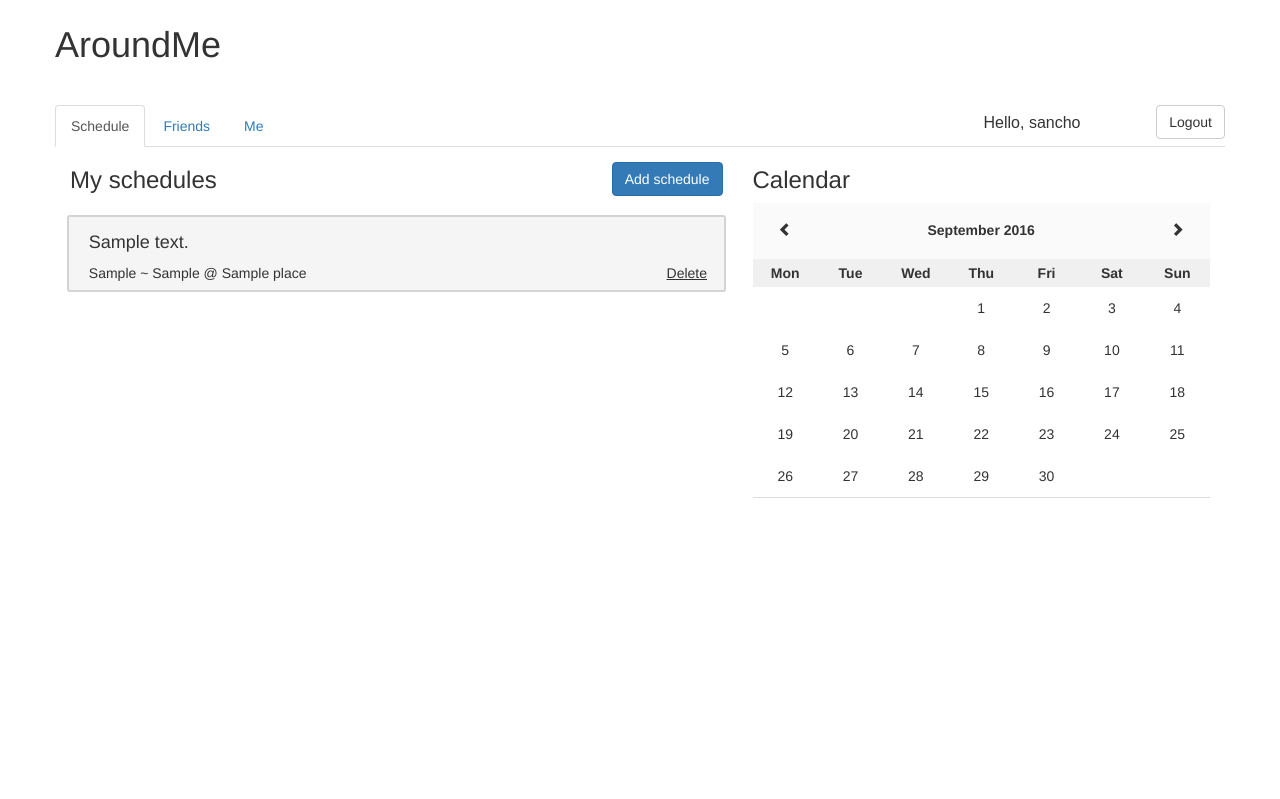
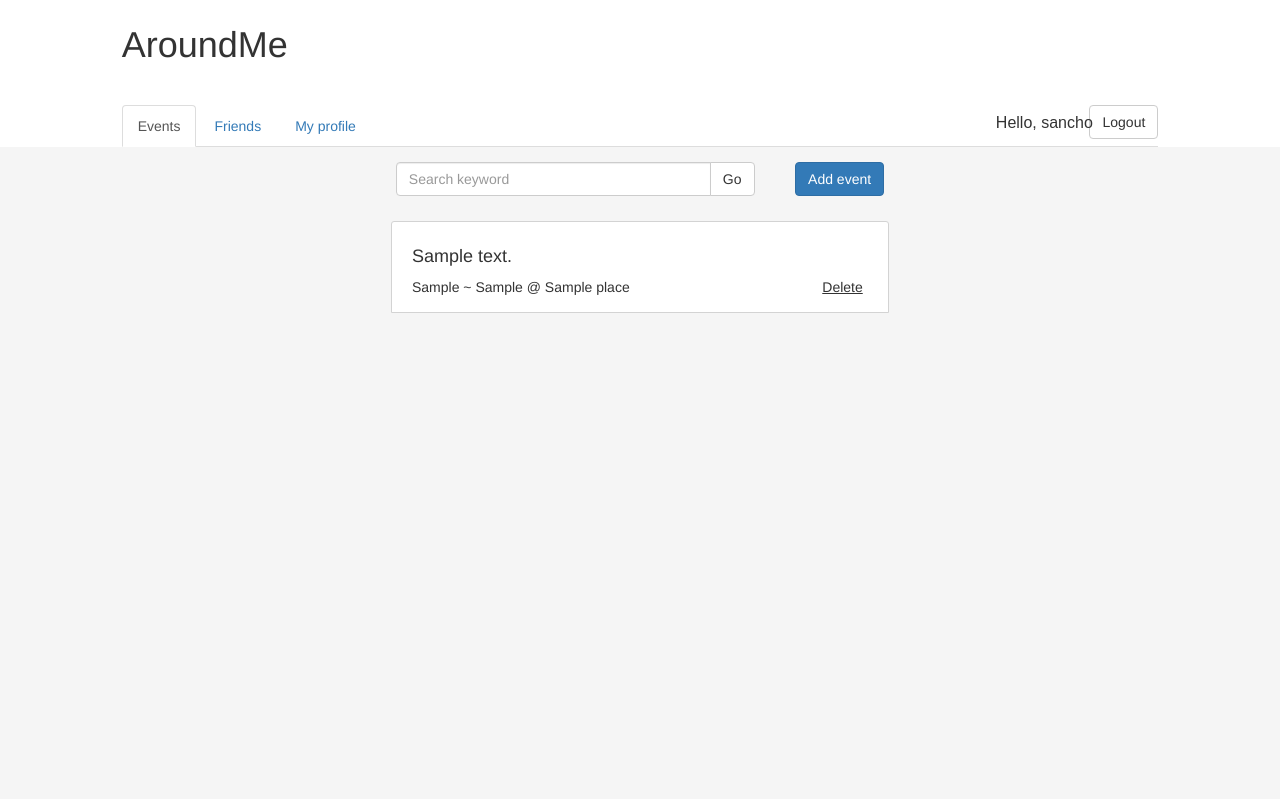
Before and after one commit to SanchoSuh/PRJ-Aroundme, a Django app: template aroundme/templates/AM_schedule.html in a window 1280 px wide. Shown: the top 799 px of the page. Before the commit the page ends 498 px from the top, so only its background shows below. Run offline with Django 3.2, Linux system fonts and the light colour scheme; a user stored in the database is signed in; tables that the repository leaves empty hold one stand-in row (values such as "Sample post"); the template is opened without the code that fills it: most values are stand-ins (such as "Sample title", 1, 10 or a date in 2020); some libraries are stand-ins or nearby versions.

Commit message:
3rd commit

```diff
--- a/aroundme/models.py
+++ b/aroundme/models.py
@@ -45,8 +45,8 @@ class Anniversary(EventBase) :
 
 
 class PersonalEvent(EventBase) :
-    datetime_start = models.DateTimeField()
-    datetime_finish = models.DateTimeField()
+    date_start = models.DateField()
+    date_finish = models.DateField()
 
 
 
--- a/aroundme/static/css/AM_main.css
+++ b/aroundme/static/css/AM_main.css
@@ -1,3 +1,7 @@
+html, body {
+    height : 100%;
+}
+
 #hello-user-message {
     position : relative;
     text-align : left;
@@ -24,17 +28,30 @@
     padding-top : 15px;
 }
 
+#search-window {
+    margin : 0 auto;
+    text-align : center;
+    padding-top : 15px;
+    padding-bottom : 15px;
+}
+
 .default-padding {
     padding : 1%;
 }
 
+#lightgrey-bg {
+    background-color : WhiteSmoke;
+    height : 2000px;
+    overflow : auto;
+}
+
 .event-list {
     margin : 5px;
-    padding : 1%;
+    padding : 3%;
     padding-left : 20px;
-    background-color : WhiteSmoke;
-    border : 2px solid LightGray;
-    border-radius : 3px;
+    background-color : White;
+    border : 1px solid LightGray;
+    border-radius : 3px 3px 0px 0px;
 }
 
 #h4_id_no_schedule {
--- a/aroundme/static/js/AM_main_events.js
+++ b/aroundme/static/js/AM_main_events.js
@@ -56,6 +56,13 @@ $('.event-list').on("click", function(event) {
 $('.event-list').dblclick(function() {
     console.log('event list double-clicked');
 
+    // Get data from server via AJAX
+
+    var modal = $('#add-schedule-modal').modal({
+
+    });
+
+    modal.find('.modal-title').text("test");
 });
 
 
--- a/aroundme/templates/AM_main.html
+++ b/aroundme/templates/AM_main.html
@@ -10,24 +10,31 @@
         <link rel="stylesheet" href="{% static 'css/AM_main.css' %}">
         <!-- Adding Bootstrap CSS code script -->
         <link rel="stylesheet" href="https://maxcdn.bootstrapcdn.com/bootstrap/3.3.2/css/bootstrap.min.css">
-        <link rel="stylesheet" href="{% static 'css/zabuto_calendar.min.css' %}">
+      <!--  <link rel="stylesheet" href="{% static 'css/zabuto_calendar.min.css' %}">-->
     </head>
 
     <body>
 
 
-        <div class = "container">
+        <div class = "container-fluid">
+
             <!-- Header part1. Logo -->
                 <div class = "row">
+                    <div class="col-md-1"></div>
+                    <div class="col-md-10">
                         <h1 class = "main-logo">AroundMe</h1>
+                    </div>
+                    <div class="col-md-1"></div>
                 </div>
                 <!-- Header part2. Tab menus -->
                 <div class = "row">
+                    <div class="col-md-1"></div>
+                    <div class="col-md-10">
                         <ul class="nav nav-tabs">
-                    <li class = "nav-item active" role="presentation"><a href="#">Schedule</a></li>
+                            <li class = "nav-item active" role="presentation"><a href="#">Events</a></li>
                             <li class = "nav-item" role="presentation"><a href="#">Friends</a></li>
                             <!--<li class = "nav-item" role="presentation"><a href="#">Events</a></li>-->
-                    <li class = "nav-item" role="presentation"><a href="#">Me</a></li>
+                            <li class = "nav-item" role="presentation"><a href="#">My profile</a></li>
 
                             <!--{%if user.is_authenticated &}-->
                             <span id="hello-user-message">Hello, {{ user.username }} </span>
@@ -37,12 +44,18 @@
                             <!--<button type="button" id="logout_button" class="btn btn-default navbar-btn" style="float:right">Logout</button>-->
                         </ul>
                     </div>
+                    <div class="col-md-1"></div>
+                </div>
+                <!-- Main body parts embraced with Bootstrap container -->
 
-            <!-- Main body parts embraced with Bootstrap container -->
-            <div class = "row">
 
+
+                    <div class = "row" id="lightgrey-bg">
+                        <div class="col-md-1"></div>
+                        <div class="col-md-10" >
                         {% block AM_schedule %} {% endblock %}
-
+                        </div>
+                        <div class="col-md-1"></div>
                     </div>
 
         </div>
@@ -53,7 +66,7 @@
         <script src="https://maxcdn.bootstrapcdn.com/bootstrap/3.3.2/js/bootstrap.min.js"></script>
         <script src="{% static 'js/AM_main.js' %}"></script>
         <script src="{% static 'js/AM_main_events.js' %}"></script>
-        <script src="{% static 'js/zabuto_calendar.min.js' %}"></script>
+     <!--   <script src="{% static 'js/zabuto_calendar.min.js' %}"></script>-->
 
     </body>
 
--- a/aroundme/templates/AM_schedule.html
+++ b/aroundme/templates/AM_schedule.html
@@ -2,14 +2,31 @@
 
 
 {% block AM_schedule %}
-    <div class="col-md-7">
+    <!-- Left blank 25% of the screen -->
+    <div class="col-md-3" id="left-layout">
+
+    </div>
+
+    <!-- main body of Event tab -->
+    <div class="col-md-6" id="mid-layout">
         <div class="row" id="my-schedules-align">
-            <div class="col-md-8">
-                <h3>My schedules</h3>
+
+            <!-- search window -->
+            <div class="col-md-9">
+                <div class="input-group" id="search-window">
+                    <input type="text" class="form-control" placeholder="Search keyword">
+                    <span class="input-group-btn">
+                        <button class="btn btn-default" type="button">Go</button>
+                    </span>
+                </div>
             </div>
-            <div class="col-md-4">
+
+            <div class="col-md-1"></div>
+
+            <!-- add event button -->
+            <div class="col-md-2">
                 <div id="button-add-schedule">
-                    <button type="button" class="btn btn-primary" data-toggle="modal" data-target="#add-schedule-modal">Add schedule</button>
+                    <button type="button" class="btn btn-primary" data-toggle="modal" data-target="#add-schedule-modal">Add event</button>
                         <div class="modal fade" id="add-schedule-modal" tabindex="-1" role="dialog" aria-labelledby="add-modal-label" aria-hidden="true">
                             <div class="modal-dialog" role="document">
                                 <div class="modal-content">
@@ -33,11 +50,11 @@
                                             </div>
                                             <div class="form-group">
                                                 <label for="event-time-start" class="form-control-label">From when : </label>
-                                                <input type="datetime-local" class="form-control" id="event-time-start" name="event-time-start">
+                                                <input type="date" class="form-control" id="event-time-start" name="event-time-start">
                                             </div>
                                             <div class="form-group">
                                                 <label for="event-time-end" class="form-control-label">Till when : </label>
-                                                <input type="datetime-local" class="form-control" id="event-time-end" name="event-time-end">
+                                                <input type="date" class="form-control" id="event-time-end" name="event-time-end">
                                             </div>
                                             <div class="form-group>">
                                                 <label for="event-place" class="form-control-label">Where : </label>
@@ -72,10 +89,9 @@
         </div>
     </div>
 
-    <div class="col-md-5">
-        <h3> Calendar </h3>
-        <div id="my-calendar"></div>
+    <!-- Right blank 25% of the screen -->
+    <div class="col-md-3" id="right-layout">
+
     </div>
 
-
 {% endblock AM_schedule %}
```
Also changed, not shown: aroundme/views.py (+6 -6 lines), aroundme/migrations/0008_auto_20160927_1508.py (added), db.sqlite3. Lines whose indentation alone changed are shown as unchanged.
